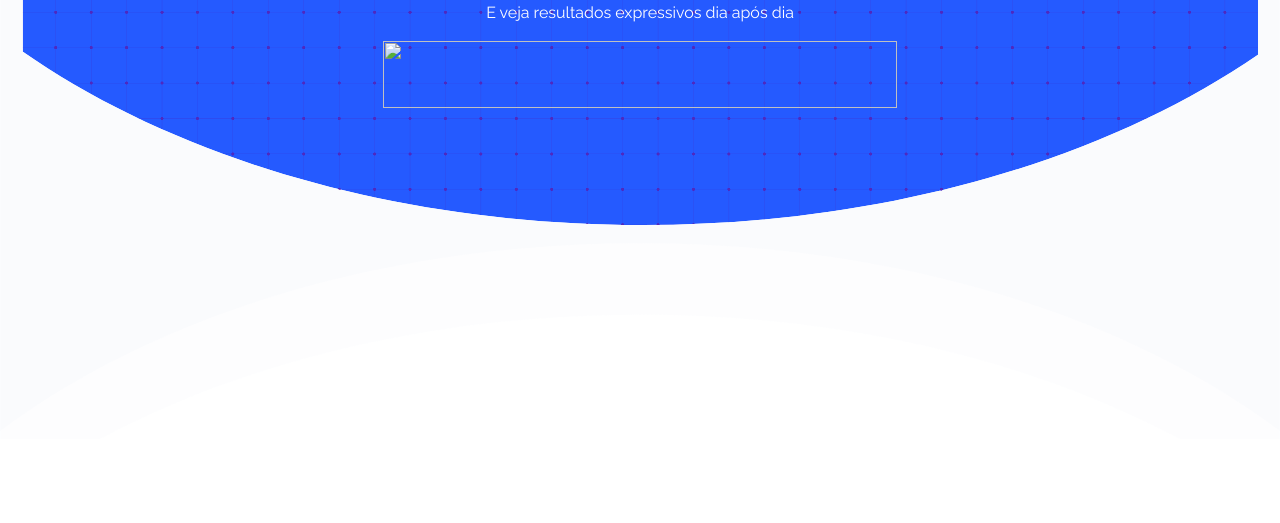
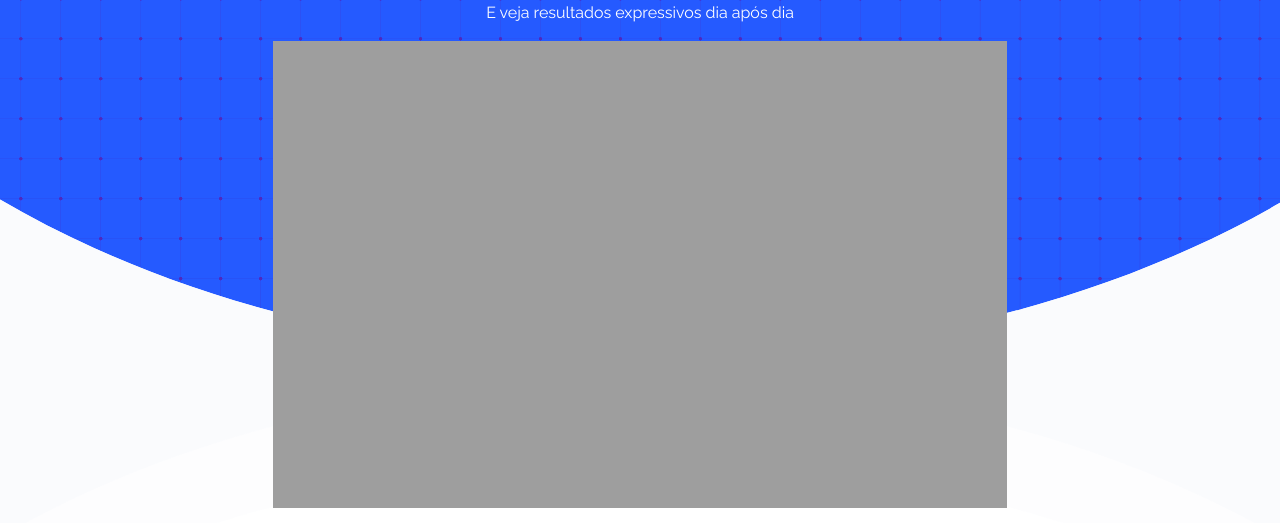
Before and after one commit to nadsonsousa95/lading-page-agencia, a plain HTML site: page index.html in a window 1280 px wide. Shown: the part 261-784 px from the top of the page. Drawn offline with Linux system fonts and the light colour scheme; the site is published under a folder, as on GitHub Pages, so addresses that start at the root find nothing.

Commit message:
new img 2

```diff
--- a/index.html
+++ b/index.html
@@ -38,7 +38,7 @@
                 <br>
                 <p>E veja resultados expressivos dia após dia</p>
                 <br>
-                <img src="/Imagens/Notebook home.png">
+                <img src="Imagens/Notebook home.png">
             </div><!--mokcup-->
         </div><!--center-->
     </section><!--main-->
```
